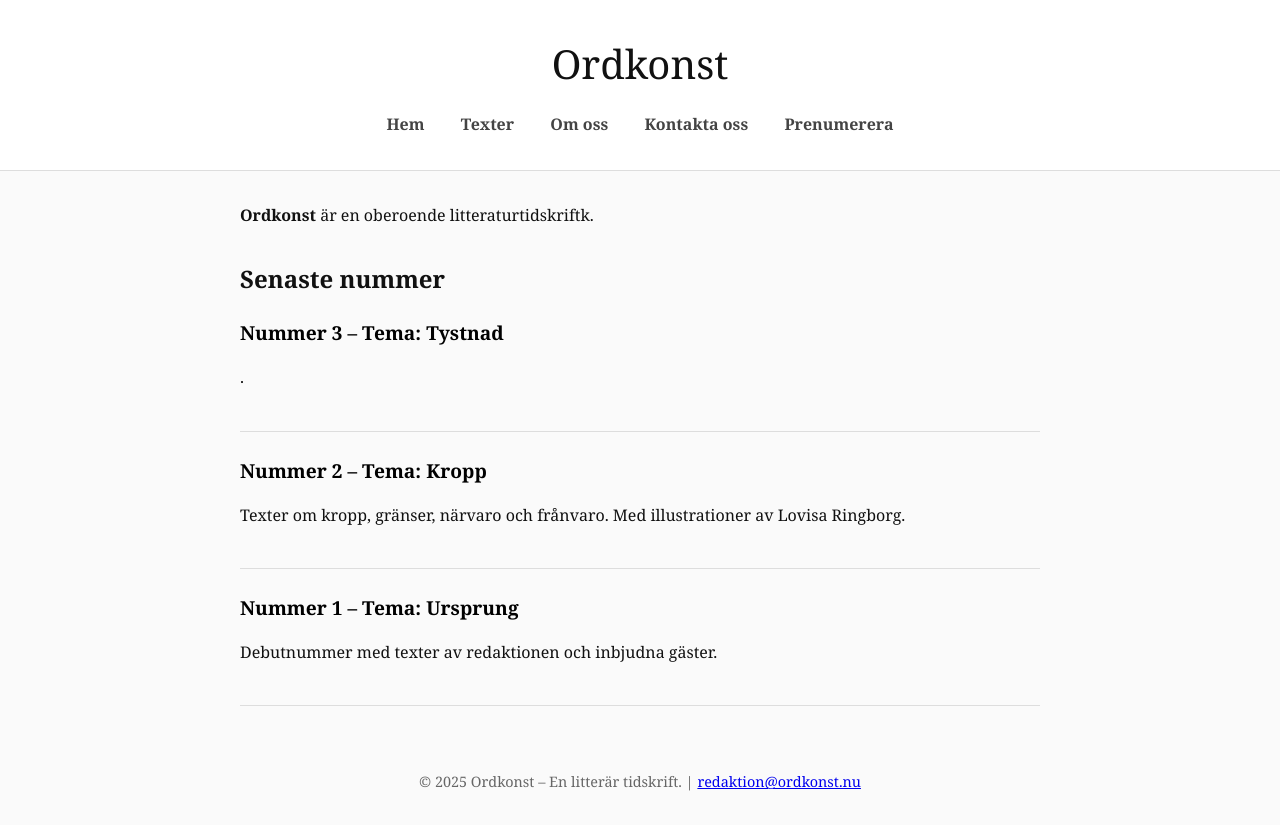
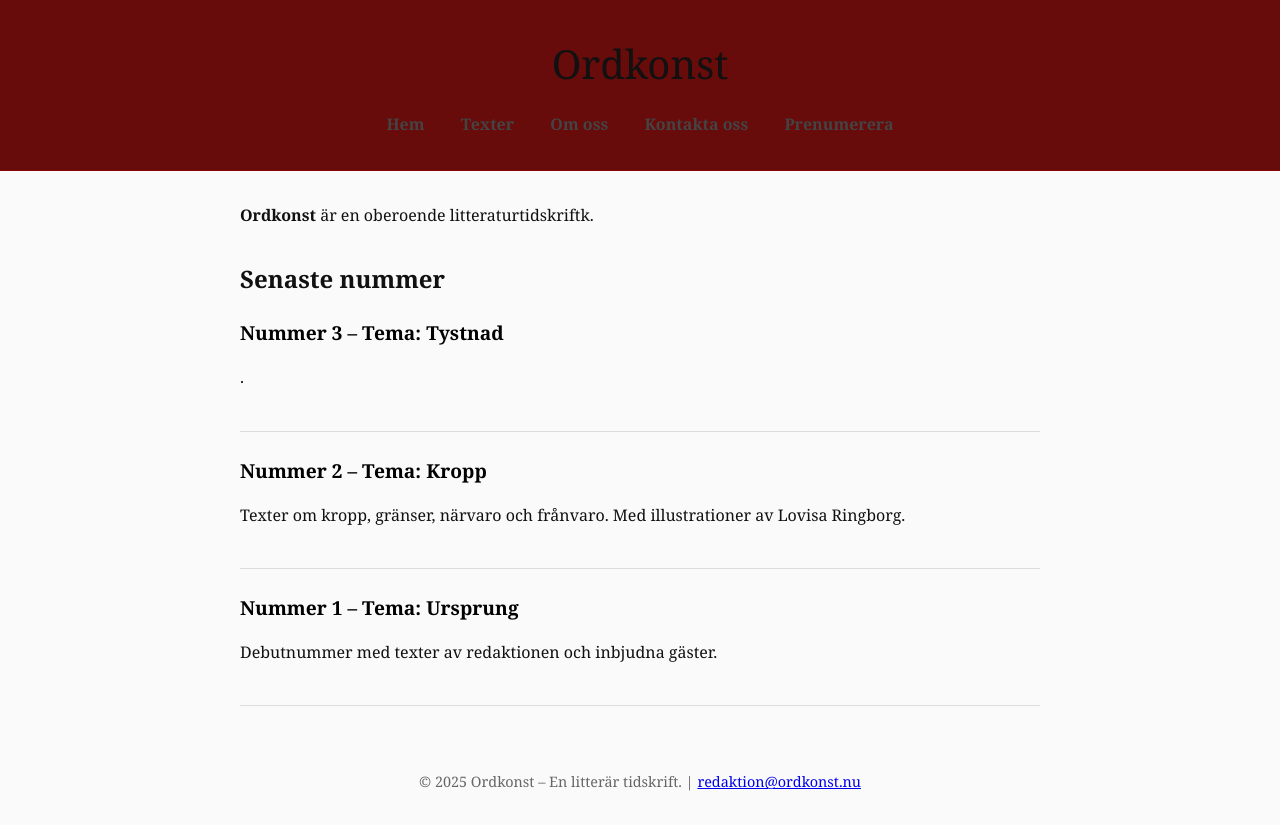
Before and after one commit to kimochjulia/ordkonst, a plain HTML site: page index.html in a window 1280 px wide. Drawn offline with Linux system fonts and the light colour scheme.

Commit message:
Ändrade färg på bakgrund i index.html och lade till en .DS_Store-fil

```diff
--- a/index.html
+++ b/index.html
@@ -14,9 +14,9 @@
     }
 
     header {
-      background-color: #fff;
+      background-color: #670b0b;
       padding: 2rem 1rem;
-      border-bottom: 1px solid #ddd;
+      border-bottom: 1px solid #8a0303;
       text-align: center;
     }
 
```
Also changed, not shown: 1 other file.
